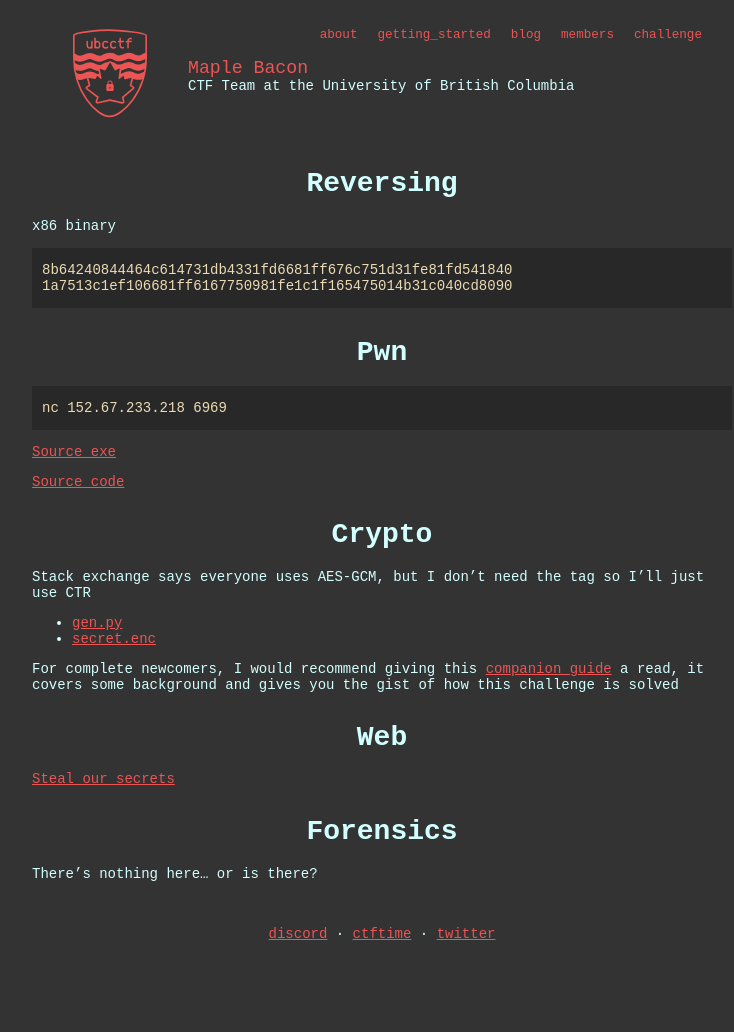
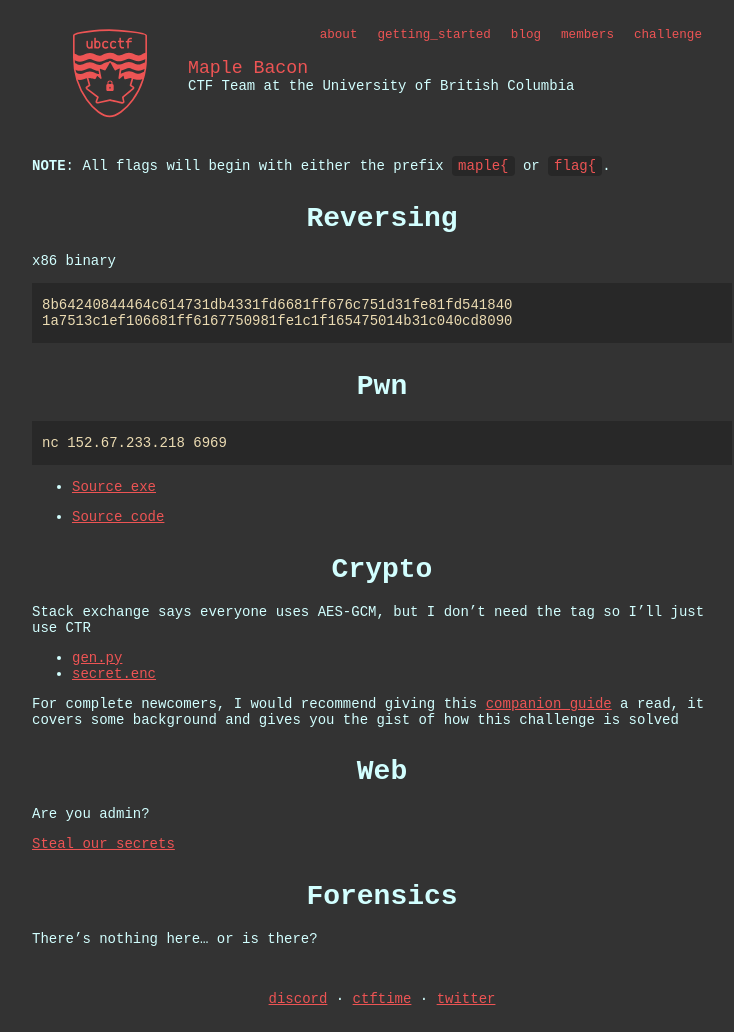
Before and after one commit to ubcctf/ubcctf.github.io, a Jekyll site: the page built from challenge.md, in a window 1280 px wide. Shown: the whole page, without its empty margins (258-992 px from the left). Built offline with Jekyll 4.4.1, drawn with Linux system fonts in a browser that asks for light colours; some web fonts are replaced; before the commit the page ends 967 px from its top, so only the background shows below that.

Commit message:
markdown comment + refined challs page

````diff
--- a/challenge.md
+++ b/challenge.md
@@ -2,6 +2,8 @@
 layout: challenge
 title: Challenges | CTF @ UBC
 ---
+
+**NOTE**: All flags will begin with either the prefix `maple{` or `flag{`.
 
 # Reversing
 
@@ -18,9 +20,9 @@ x86 binary
 nc 152.67.233.218 6969
 ```
 
-[Source exe](https://drive.google.com/file/d/15mBjhZ2czhF4d0cTBkW4ZAHd5_lVp4pw/view?usp=sharing)
+- [Source exe](https://drive.google.com/file/d/15mBjhZ2czhF4d0cTBkW4ZAHd5_lVp4pw/view?usp=sharing)
 
-[Source code](https://drive.google.com/file/d/1op6YplcAflHZzy3bIugVVoJJOachG4fd/view?usp=sharing)
+- [Source code](https://drive.google.com/file/d/1op6YplcAflHZzy3bIugVVoJJOachG4fd/view?usp=sharing)
 
 # Crypto
 
@@ -33,6 +35,8 @@ For complete newcomers, I would recommend giving this [companion guide](/2021/08
 
 # Web
 
+Are you admin?
+
 [Steal our secrets](http://152.67.233.218:1337)
 
 # Forensics
````
